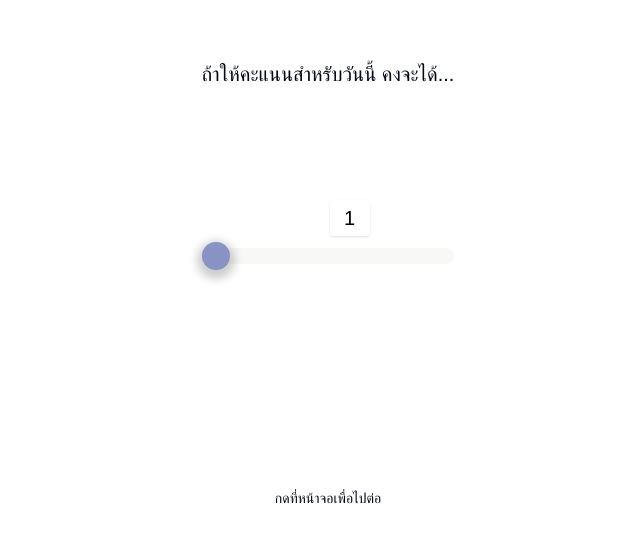
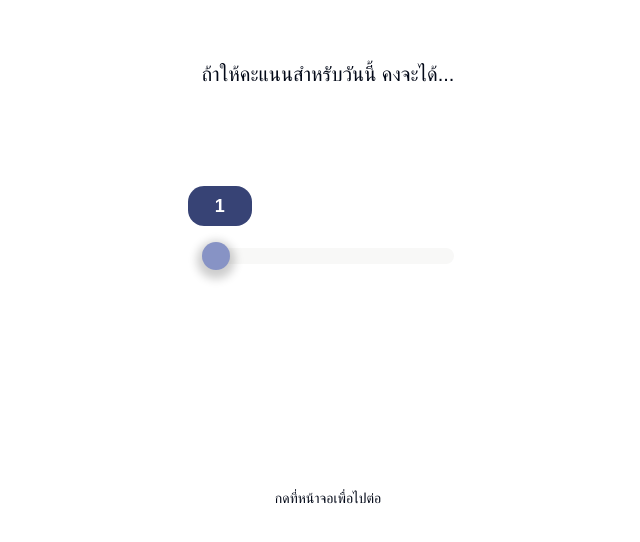
Before and after one commit to CBC-Warehouse-Of-Heart/Warehouse-of-Heart, a Next.js app: page /2-1a in a window 1280 px wide. Shown: the part 116-658 px from the top of the page, without its empty margins (312-952 px from the left). Built offline with nearby package versions, Linux system fonts and the light colour scheme; a web font is replaced by a local one.

Commit message:
feat: tooltip to follow slider thumb

```diff
--- a/components/ui/slider.tsx
+++ b/components/ui/slider.tsx
@@ -1,10 +1,9 @@
 "use client";
 
+import * as SliderPrimitive from "@radix-ui/react-slider";
 import * as React from "react";
-import * as SliderPrimitive from "@radix-ui/react-slider";
 
 import { cn } from "@/lib/utils";
-import { useState, useRef, } from "react";
 
 const Slider = React.forwardRef<
   React.ElementRef<typeof SliderPrimitive.Root>,
@@ -12,35 +11,24 @@ const Slider = React.forwardRef<
 >(({ className, onValueChange, ...props }, ref) => {
   const [value, setValue] = React.useState(props.defaultValue || props.value);
 
-  const handleChange = (newValue:any) => {
+  const handleChange = (newValue: any) => {
     setValue(newValue);
     onValueChange && onValueChange(newValue);
   };
 
-    // THis ref will be connected to the orange box
-    const boxRef = useRef<HTMLDivElement>(null);
-
-    // X
-    const [x, setX] = useState<number | undefined>();
-
-    // Y
-    const [y, setY] = useState<number | undefined>();
-
-    // This function calculate X and Y
-    const getPosition = () => {
-      const x = boxRef.current?.offsetLeft;
-      setX(x);
-
-      const y = boxRef.current?.offsetTop;
-      setY(y);
-    };
-
-
   return (
-    <div className={cn("relative flex w-full touch-none select-none items-center", className)}>
+    <div
+      className={cn(
+        "relative flex w-full touch-none select-none items-center",
+        className,
+      )}
+    >
       <SliderPrimitive.Root
         ref={ref}
-        className={cn("relative flex w-full touch-none select-none items-center", className)}
+        className={cn(
+          "relative flex w-full touch-none select-none items-center",
+          className,
+        )}
         {...props}
         onValueChange={handleChange}
         value={value}
@@ -50,19 +38,13 @@ const Slider = React.forwardRef<
         </SliderPrimitive.Track>
         <SliderPrimitive.Thumb
           className="block h-7 w-7 rounded-full bg-light-purple-slider ring-offset-background transition-colors focus-visible:outline-none focus-visible:ring-2 focus-visible:ring-ring focus-visible:ring-offset-2 disabled:pointer-events-none disabled:opacity-50"
-          style={{ boxShadow: '0 4px 10px 5px rgba(0, 0, 0, 0.2)' }}
-        />
+          style={{ boxShadow: "0 4px 10px 5px rgba(0, 0, 0, 0.2)" }}
+        >
+          <div className="pointer-events-none absolute -left-1/2 -top-14 flex h-10 w-16 items-center justify-center rounded-lg bg-purple-slider text-center text-lg font-bold text-white">
+            {value}
+          </div>
+        </SliderPrimitive.Thumb>
       </SliderPrimitive.Root>
-
-
-      <div className="absolute top-0 left-0 mt-8 ml-2 px-2 py-1 bg-white text-black rounded shadow"
-      ref={boxRef}
-      style={{
-        width: 40, textAlign: 'center', left: 120
-      }}
-      >
-        {value}
-      </div>
     </div>
   );
 });
```
